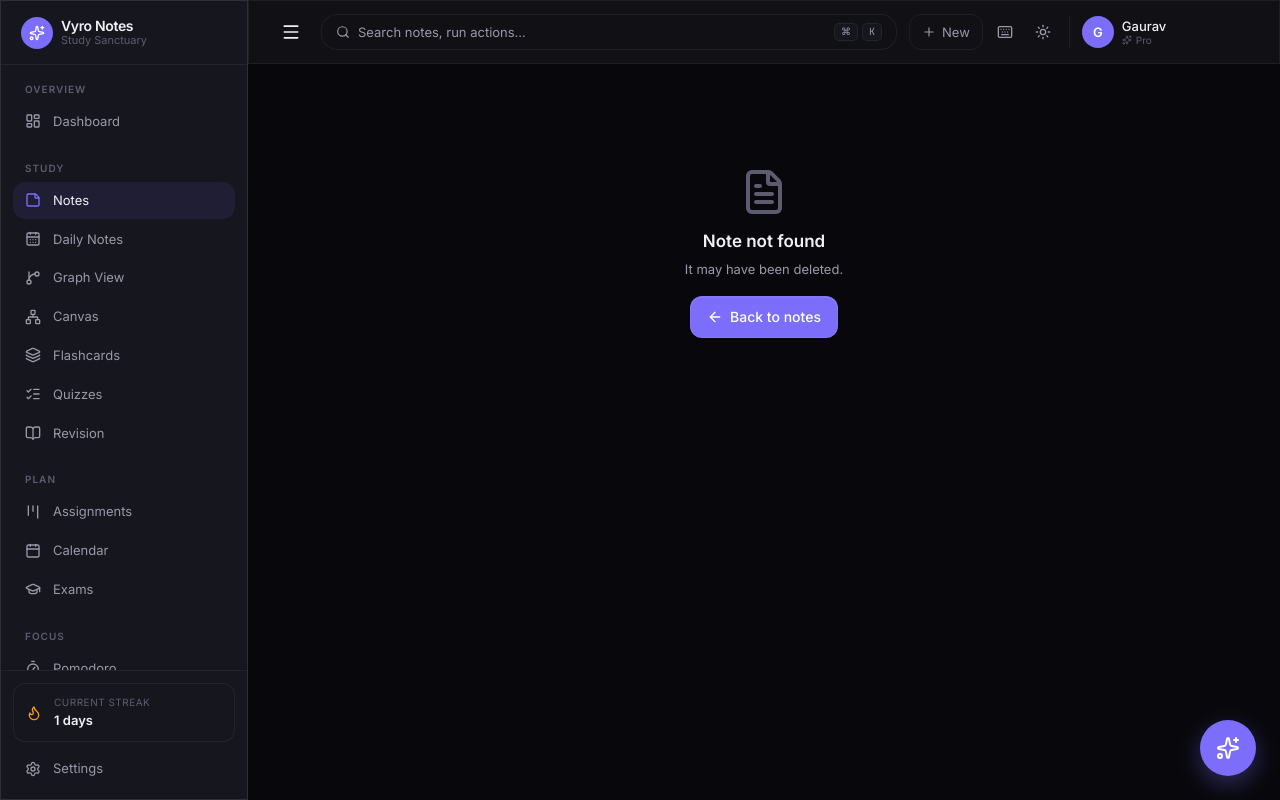
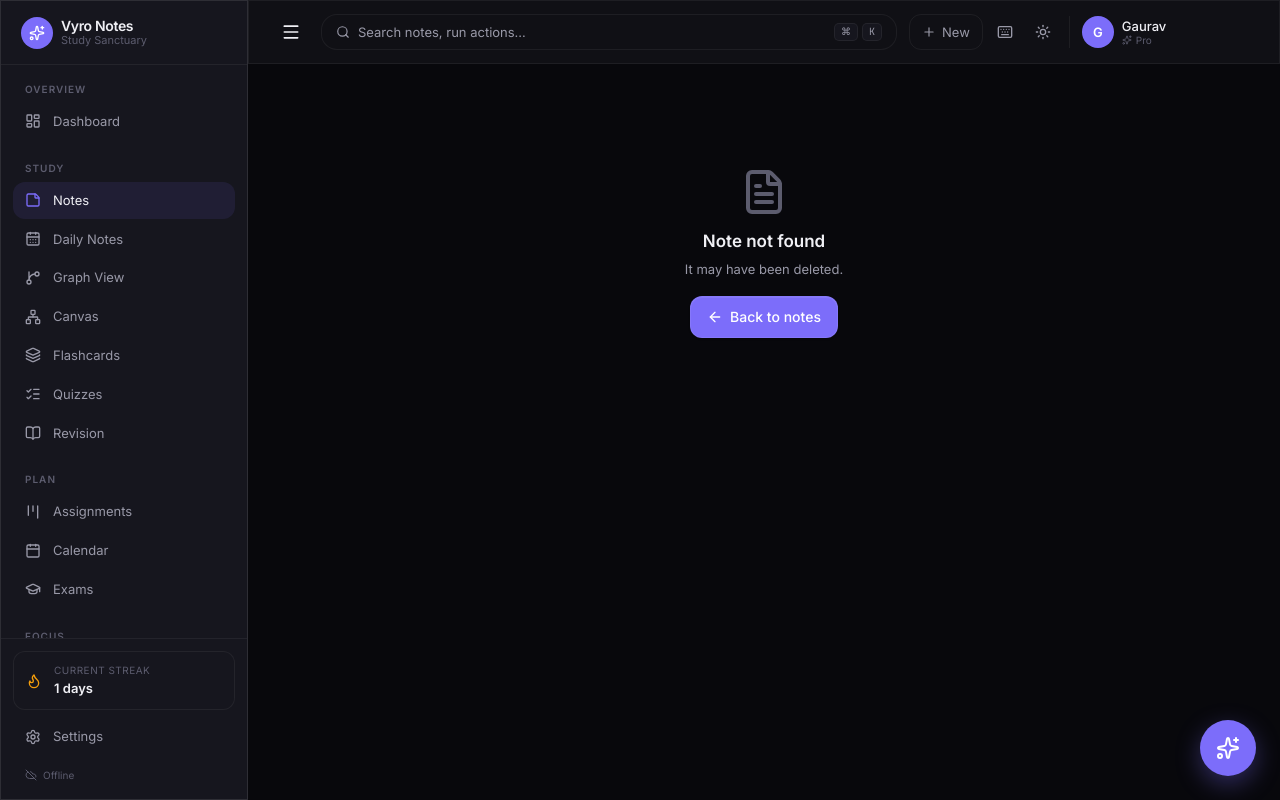
Before and after one commit to Gaurav06120714/VyroNotes, a Next.js app: page /notes/1 in a window 1280 px wide. Built offline with nearby package versions, Linux system fonts and the light colour scheme.

Commit message:
Updated version

```diff
--- a/src/components/layout/Sidebar.tsx
+++ b/src/components/layout/Sidebar.tsx
@@ -26,6 +26,7 @@ import { useStreakStore } from "@/store/streak.store";
 import { useUIStore } from "@/store/ui.store";
 import { AnimatePresence, motion } from "framer-motion";
 import { useEffect } from "react";
+import { SyncIndicator } from "@/components/layout/SyncIndicator";
 
 const sections = [
   {
@@ -176,6 +177,11 @@ function SidebarContent({ collapsed, onClose }: { collapsed: boolean; onClose?:
           <Settings className="w-4 h-4" />
           {(!collapsed || isMobile) && <span>Settings</span>}
         </Link>
+        {(!collapsed || isMobile) && (
+          <div className="mt-2 px-1">
+            <SyncIndicator />
+          </div>
+        )}
       </div>
     </>
   );
@@ -185,14 +191,13 @@ export function Sidebar() {
   const { sidebarOpen, sidebarDrawerOpen, setSidebarDrawerOpen } = useUIStore();
   const pathname = usePathname();
 
-  // Close drawer on route change
   useEffect(() => {
     setSidebarDrawerOpen(false);
   }, [pathname, setSidebarDrawerOpen]);
 
   return (
     <>
-      {/* Desktop sticky sidebar */}
+      {}
       <motion.aside
         initial={false}
         animate={{ width: sidebarOpen ? 248 : 68 }}
@@ -202,7 +207,7 @@ export function Sidebar() {
         <SidebarContent collapsed={!sidebarOpen} />
       </motion.aside>
 
-      {/* Mobile drawer */}
+      {}
       <AnimatePresence>
         {sidebarDrawerOpen && (
           <>
```
